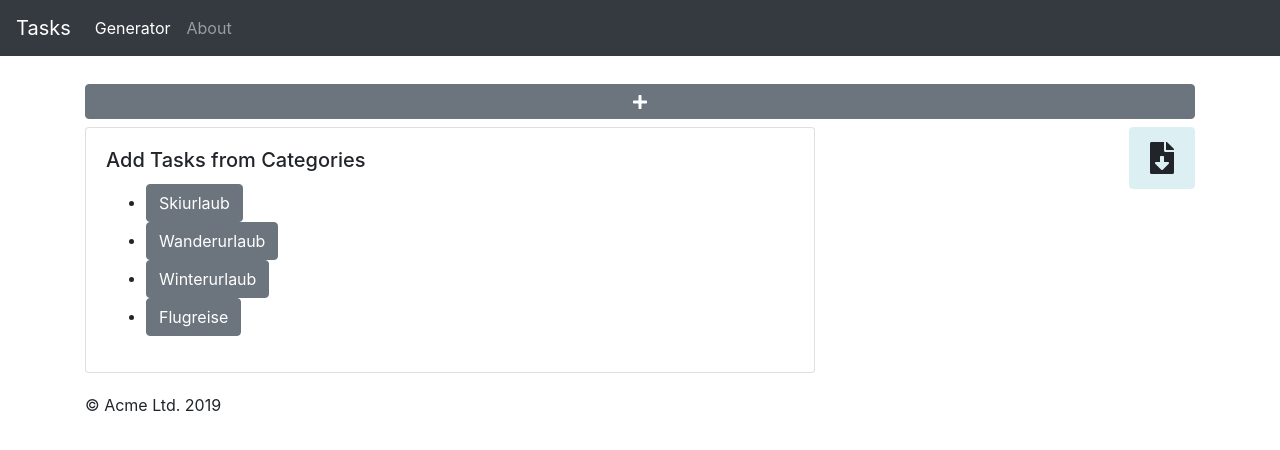
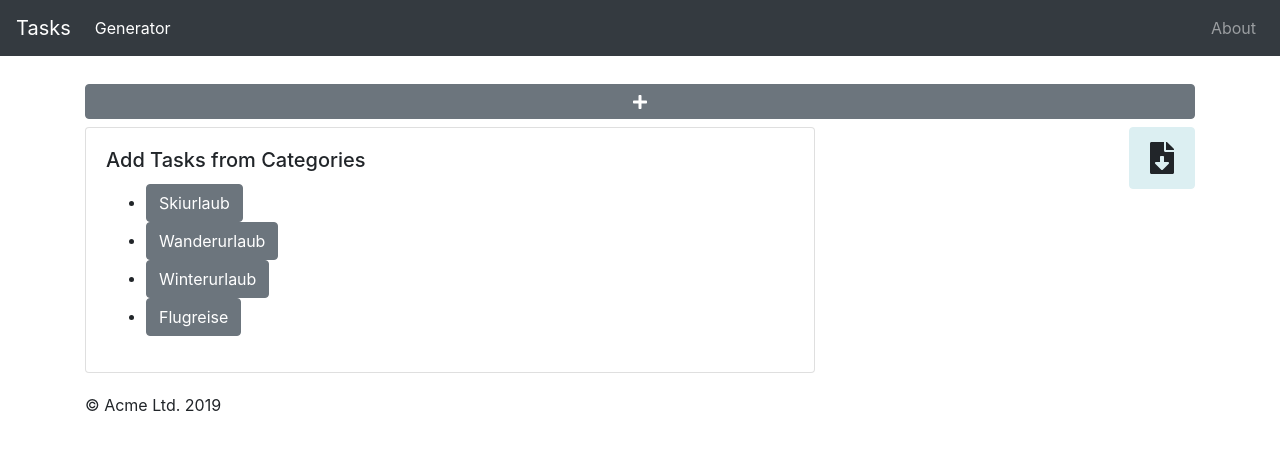
Before and after one commit to capybara1/ReactDemo, a React (Create React App) app in the folder Tasks/: page / in a window 1280 px wide. Shown: the top 450 px of the page. Built offline with nearby package versions, Linux system fonts and the light colour scheme.

Commit message:
Added align property to navbar item

```diff
--- a/Tasks/src/components/App.js
+++ b/Tasks/src/components/App.js
@@ -13,7 +13,7 @@ const App = () => (
       <div>
         <Navbar label="Tasks" href="/">
           <NavbarItem label="Generator" exact href="/" />
-          <NavbarItem label="About" href="/about" />
+          <NavbarItem label="About" href="/about" align="right" />
         </Navbar>
         <Route exact path="/" component={MainContainer} />
         <Route path="/about" component={About} />
--- a/Tasks/src/components/Navbar.js
+++ b/Tasks/src/components/Navbar.js
@@ -17,7 +17,16 @@ const Navbar = ({ label, href, children }) => (
       <span className="navbar-toggler-icon" />
     </button>
     <div id="navbar" className="collapse navbar-collapse">
-      <ul className="navbar-nav mr-auto">{children}</ul>
+      {children.some(i => !i.props.align || i.props.align === "left") ? (
+        <ul className="navbar-nav">
+          {children.filter(i => !i.props.align || i.props.align === "left")}
+        </ul>
+      ) : null}
+      {children.some(i => i.props.align === "right") ? (
+        <ul className="navbar-nav ml-md-auto">
+          {children.filter(i => i.props.align === "right")}
+        </ul>
+      ) : null}
     </div>
   </nav>
 );
--- a/Tasks/src/components/NavbarItem.js
+++ b/Tasks/src/components/NavbarItem.js
@@ -10,10 +10,16 @@ const NavbarItem = ({ label, href, disabled, exact }) => {
       path={escapedHref}
       exact={exact}
       children={({ location, match }) => (
-        <li className={match ? "nav-item active" : "nav-item"}>
+        <li className="nav-item">
           <Link
-            aria-current={!!match || null}
-            className={disabled ? "nav-link disabled" : "nav-link"}
+            aria-current={(!disabled && !!match) || null}
+            className={
+              disabled
+                ? "nav-link disabled"
+                : match
+                ? "nav-link active"
+                : "nav-link"
+            }
             to={href}
           >
             {label}
```
